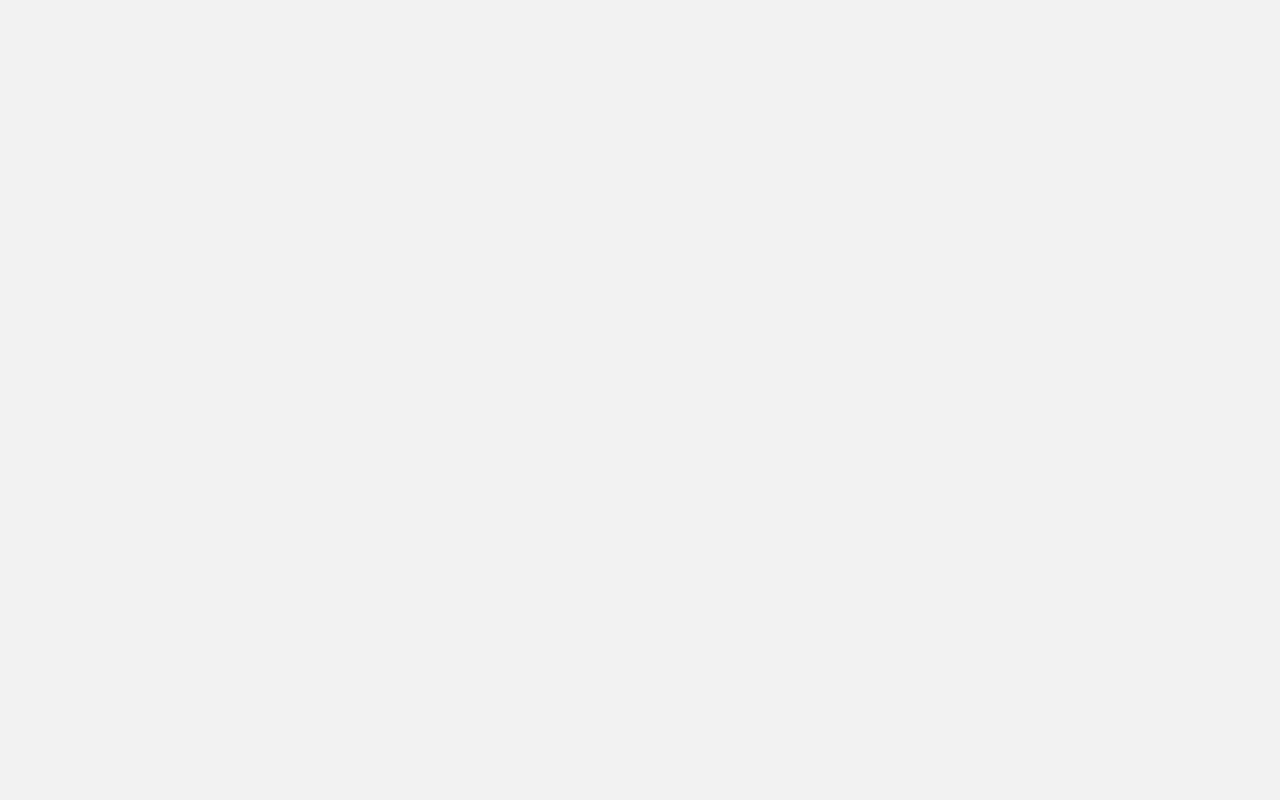
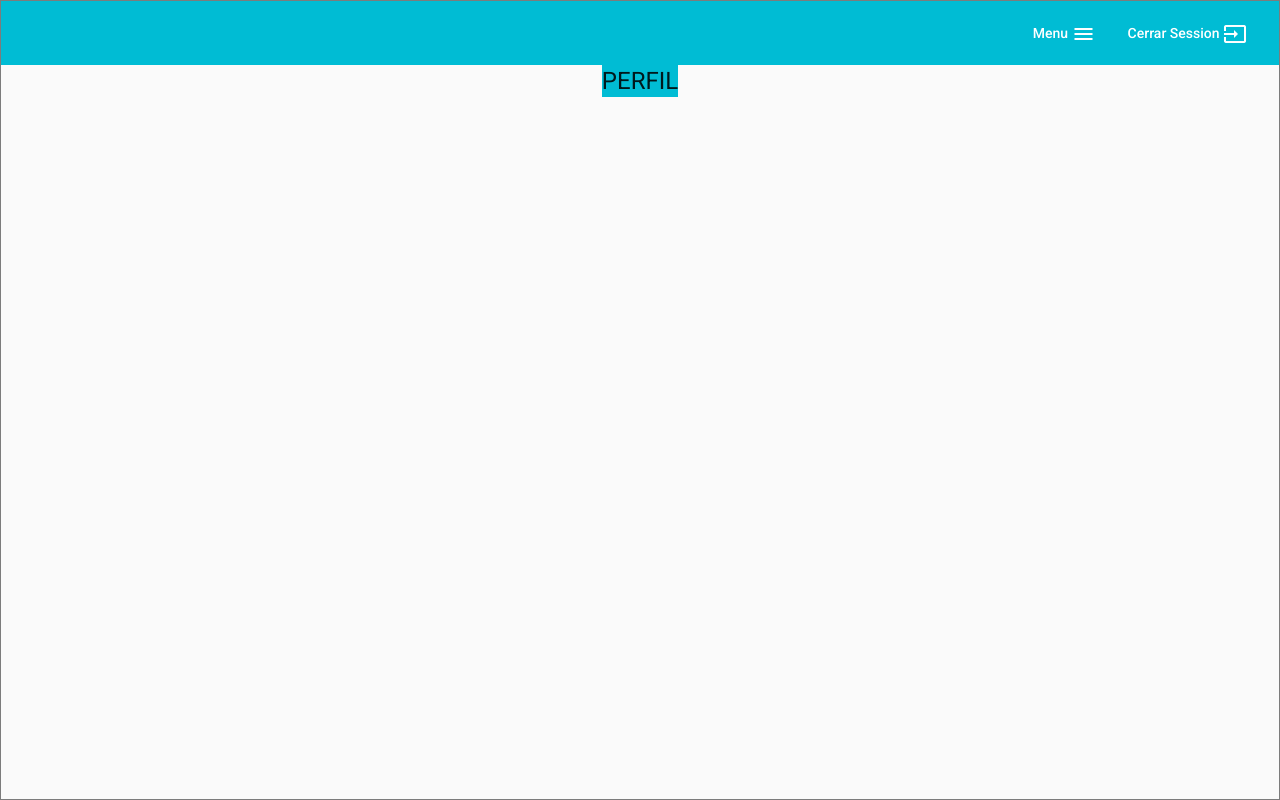
Before and after one commit to MasterTechHn/midoctor-app, an Angular app: page /med-portal/perfil in a window 1280 px wide. Before the commit this address led to /. Built offline with nearby package versions, Linux system fonts and the light colour scheme.

Commit message:
-new module for med-portal. -childrens path on routing module.

```diff
--- a/src/app/app-medportal/app-medportal.module.ts
+++ b/src/app/app-medportal/app-medportal.module.ts
@@ -1,16 +1,20 @@
 import { NgModule } from '@angular/core';
 import { CommonModule } from '@angular/common';
+import { AppRoutingModule } from '../modules/app-routing.module';
 import { AppMaterialModule } from '../modules/app-material.module';
 import { MedPortalComponent } from './med-portal.component';
+import { MedPortalPerfilComponent } from './perfil/med-portal-perfil.component';
 
 
 
 @NgModule({
   declarations: [
-    MedPortalComponent
+    MedPortalComponent,
+    MedPortalPerfilComponent
   ],
   imports: [
     CommonModule,
+    AppRoutingModule,
     AppMaterialModule
   ]
 })
--- a/src/app/app-medportal/med-portal.component.css
+++ b/src/app/app-medportal/med-portal.component.css
@@ -19,3 +19,8 @@
 .med-portal-sidenva-content{
   display: flex;
 }
+
+mat-nav-list a{
+    text-decoration: none;
+    margin-left: 10px;
+}
--- a/src/app/app-medportal/med-portal.component.html
+++ b/src/app/app-medportal/med-portal.component.html
@@ -6,7 +6,7 @@
     <mat-nav-list>
       <mat-list-item>
           <mat-icon matListIcon>face</mat-icon>
-          <h3 matLine> Perfil </h3>
+          <a routerLink="/med-portal/perfil">Perfil</a>
       </mat-list-item>
 
       <mat-list-item>
@@ -39,15 +39,15 @@
               Menu
               <mat-icon>menu</mat-icon>
           </button>
-          <button type="button" mat-button>
-              Cerrar Sesion
+          <button type="button" mat-button routerLink="/index">
+              Cerrar Session
               <mat-icon>input</mat-icon>
           </button>
       </mat-toolbar-row>
     </mat-toolbar>
 
     <div class="example-sidenav-content">
-
+        <router-outlet></router-outlet>
     </div>
   </mat-drawer-content>
 </mat-drawer-container>
--- /dev/null
+++ b/src/app/app-medportal/perfil/med-portal-perfil.component.css
@@ -0,0 +1,3 @@
+* {
+  background-color: #00bcd4;
+}
--- /dev/null
+++ b/src/app/app-medportal/perfil/med-portal-perfil.component.html
@@ -0,0 +1 @@
+<h1>PERFIL</h1>
--- /dev/null
+++ b/src/app/app-medportal/perfil/med-portal-perfil.component.ts
@@ -0,0 +1,14 @@
+import { Component, OnInit } from '@angular/core';
+
+@Component({
+  selector: 'med-portal-perfil',
+  templateUrl: './med-portal-perfil.component.html',
+  styleUrls: ['./med-portal-perfil.component.css']
+})
+export class MedPortalPerfilComponent implements OnInit {
+  constructor() { }
+
+  ngOnInit(): void {
+  }
+
+}
```
Also changed, not shown: src/app/modules/app-routing.module.ts (+9 -1 lines).
